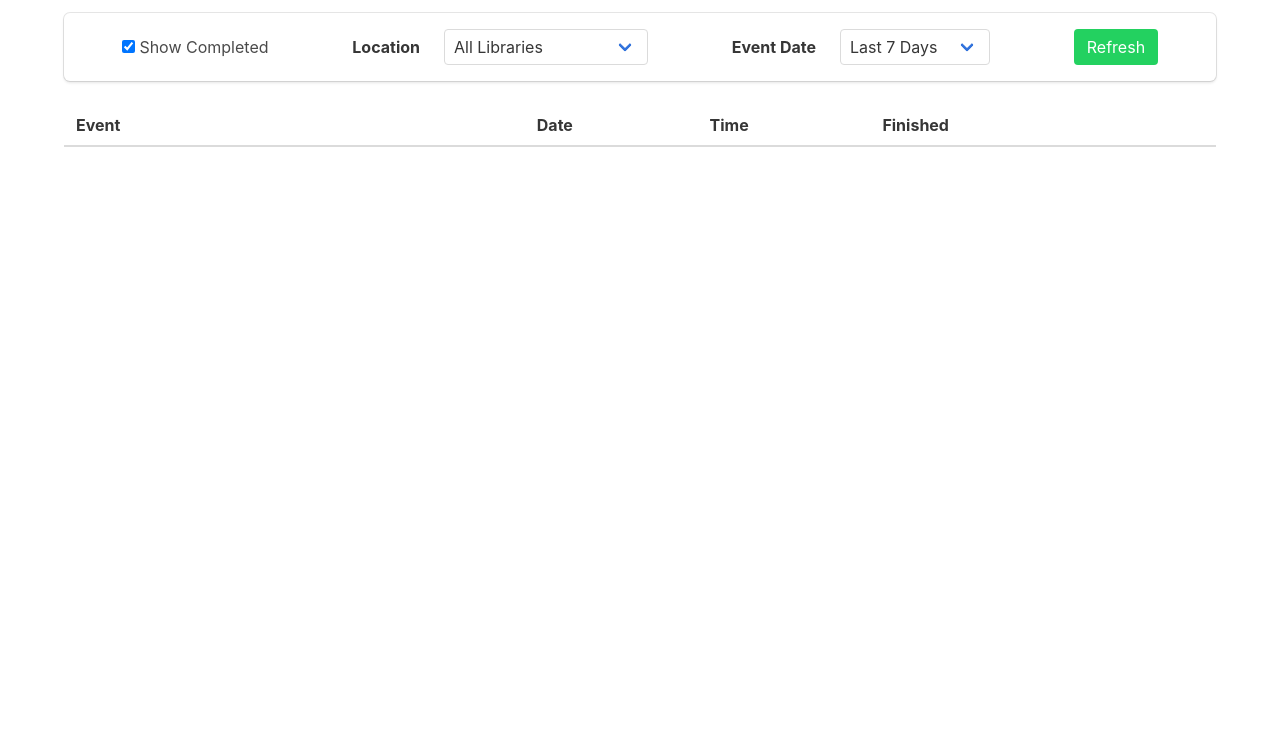
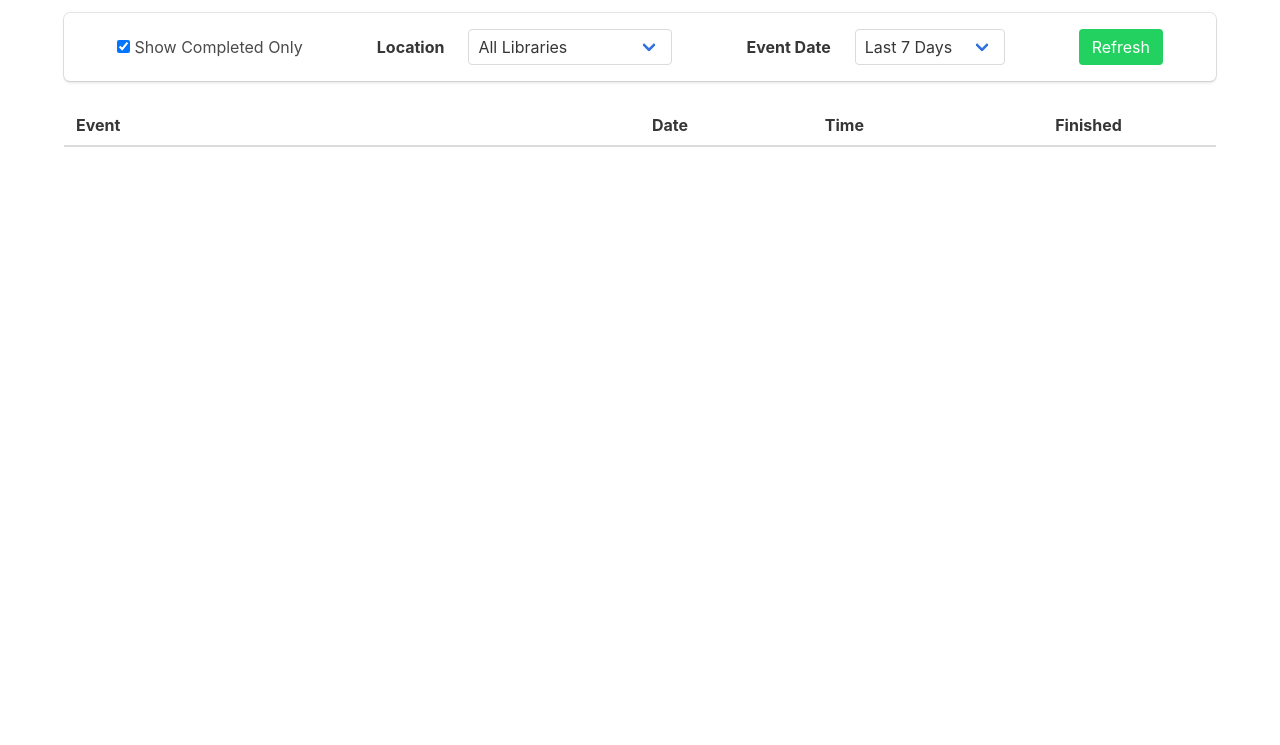
Before and after one commit to ClayCountyBCC/LibraryEventData, a website: page LibraryEventData/index.html in a window 1280 px wide. Shown: the part 55-800 px from the top of the page. Drawn offline with Linux system fonts and the light colour scheme.

Commit message:
Small changes.

```diff
--- a/LibraryEventData/index.html
+++ b/LibraryEventData/index.html
@@ -42,7 +42,7 @@
             <input id="filterCompleted"
                    checked
                    type="checkbox" />
-            Show Completed
+            Show Completed Only
           </label>
         </div>
         <div class="level-item">
@@ -118,10 +118,10 @@
       <table class="table is-fullwidth">
         <thead>
           <tr>
-            <th style="width: 40%;">Event</th>
+            <th style="width: 50%;">Event</th>
             <th style="width: 15%;">Date</th>
-            <th style="width: 15%;">Time</th>
-            <th style="width: 30%;">Finished</th>
+            <th style="width: 20%;">Time</th>
+            <th style="width: 15%;">Finished</th>
           </tr>
         </thead>
         <tbody id="eventList">
@@ -149,8 +149,12 @@
             Add Notes
           </section>
           <footer class="modal-card-foot">
-            <button class="button is-success">Save changes</button>
-            <button class="button">Cancel</button>
+            <button class="button is-success">
+              Save changes
+            </button>
+            <button class="button">
+              Cancel
+            </button>
           </footer>
         </div>
 
```
